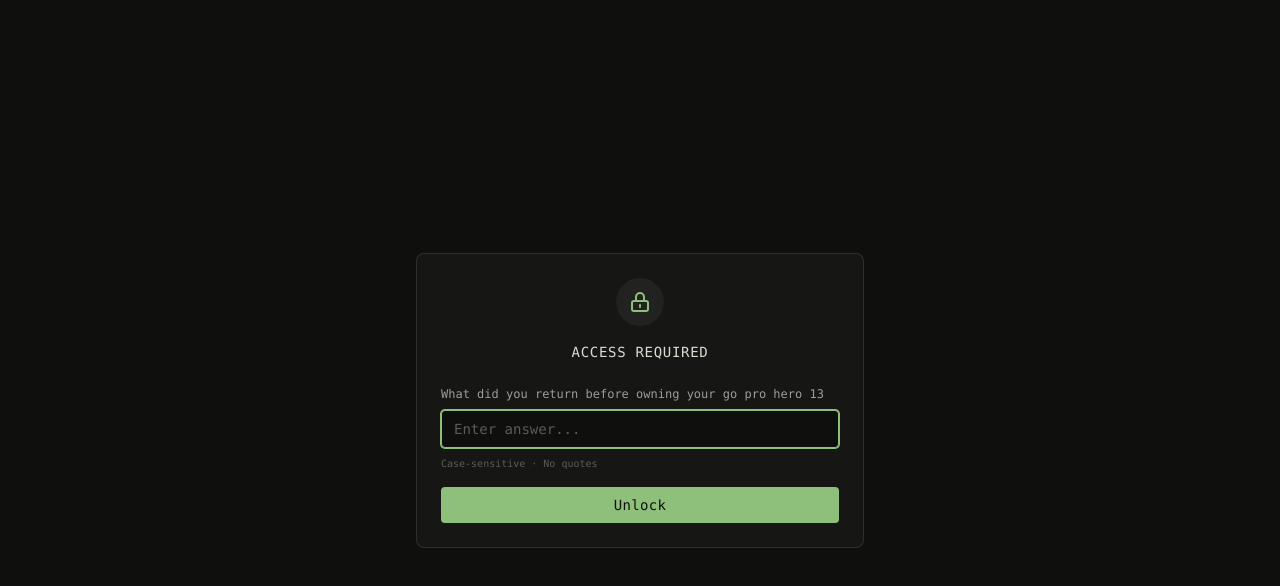
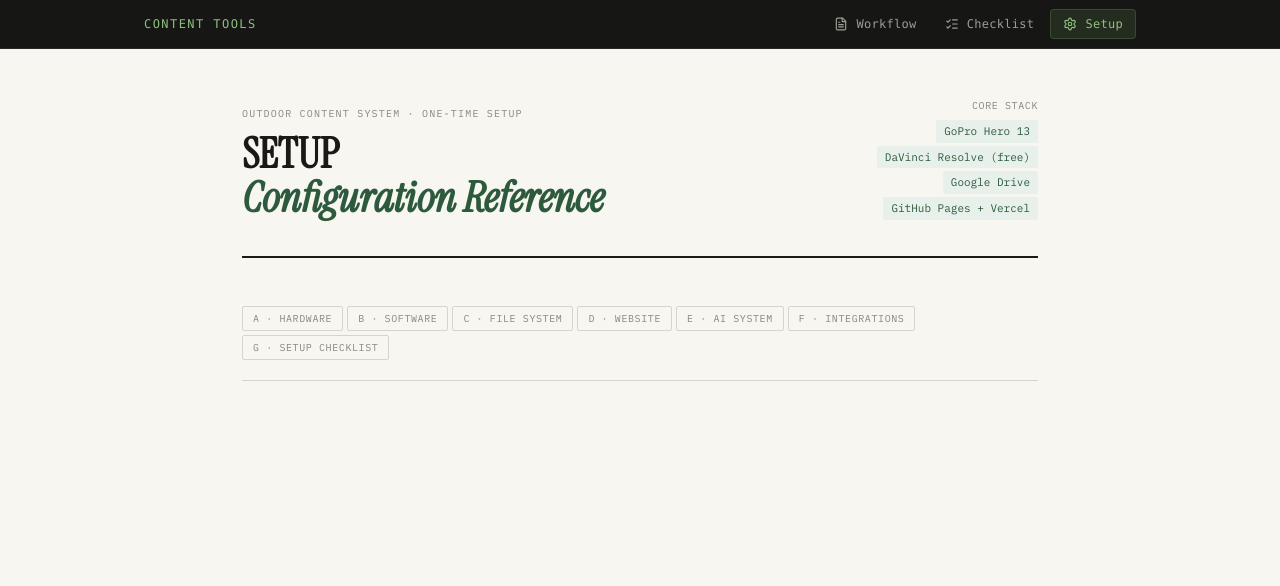
Before and after one commit to sabbasov/sabbasov.com, a Next.js app: page /setup in a window 1280 px wide. Shown: the top 586 px of the page. Built offline with nearby package versions, Linux system fonts and the light colour scheme.

Commit message:
fix: remove password gate from setup, workflow, and checklist pages
Co-authored-by: sabbasov <111758436+sabbasov@users.noreply.github.com>
Agent-Logs-Url: https://github.com/sabbasov/sabbasov.com/sessions/6a1b96a6-600f-455c-b92a-c4127348d2f6

```diff
--- a/app/(tools)/checklist/page.tsx
+++ b/app/(tools)/checklist/page.tsx
@@ -1,4 +1,3 @@
-import { PasswordGate } from "@/app/tools/components/password-gate"
 import { ToolsNav } from "@/app/tools/components/tools-nav"
 import { HtmlViewer } from "@/app/tools/components/html-viewer"
 
@@ -9,11 +8,9 @@ export const metadata = {
 
 export default function ChecklistPage() {
   return (
-    <PasswordGate>
-      <div className="min-h-screen bg-[#0f100e] flex flex-col">
-        <ToolsNav />
-        <HtmlViewer src="/CHECKLIST.html" title="Checklist" />
-      </div>
-    </PasswordGate>
+    <div className="min-h-screen bg-[#0f100e] flex flex-col">
+      <ToolsNav />
+      <HtmlViewer src="/CHECKLIST.html" title="Checklist" />
+    </div>
   )
 }
--- a/app/(tools)/setup/page.tsx
+++ b/app/(tools)/setup/page.tsx
@@ -1,4 +1,3 @@
-import { PasswordGate } from "@/app/tools/components/password-gate"
 import { ToolsNav } from "@/app/tools/components/tools-nav"
 import { HtmlViewer } from "@/app/tools/components/html-viewer"
 
@@ -9,11 +8,9 @@ export const metadata = {
 
 export default function SetupPage() {
   return (
-    <PasswordGate>
-      <div className="min-h-screen bg-[#0f100e] flex flex-col">
-        <ToolsNav />
-        <HtmlViewer src="/SETUP.html" title="Setup" />
-      </div>
-    </PasswordGate>
+    <div className="min-h-screen bg-[#0f100e] flex flex-col">
+      <ToolsNav />
+      <HtmlViewer src="/SETUP.html" title="Setup" />
+    </div>
   )
 }
--- a/app/(tools)/workflow/page.tsx
+++ b/app/(tools)/workflow/page.tsx
@@ -1,4 +1,3 @@
-import { PasswordGate } from "@/app/tools/components/password-gate"
 import { ToolsNav } from "@/app/tools/components/tools-nav"
 import { HtmlViewer } from "@/app/tools/components/html-viewer"
 
@@ -9,11 +8,9 @@ export const metadata = {
 
 export default function WorkflowPage() {
   return (
-    <PasswordGate>
-      <div className="min-h-screen bg-[#0f100e] flex flex-col">
-        <ToolsNav />
-        <HtmlViewer src="/WORKFLOW.html" title="Workflow" />
-      </div>
-    </PasswordGate>
+    <div className="min-h-screen bg-[#0f100e] flex flex-col">
+      <ToolsNav />
+      <HtmlViewer src="/WORKFLOW.html" title="Workflow" />
+    </div>
   )
 }
```
